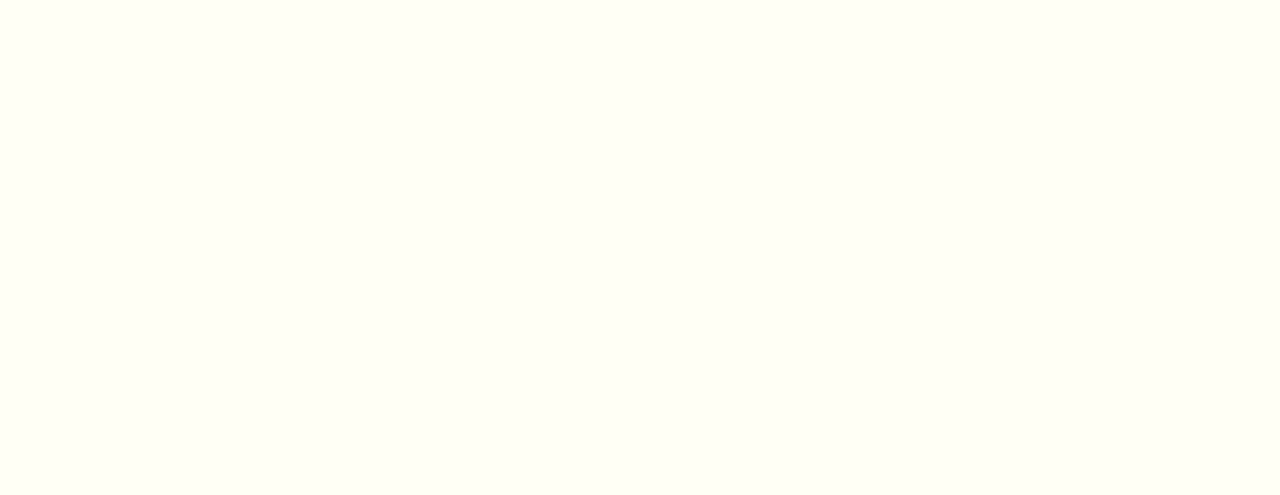
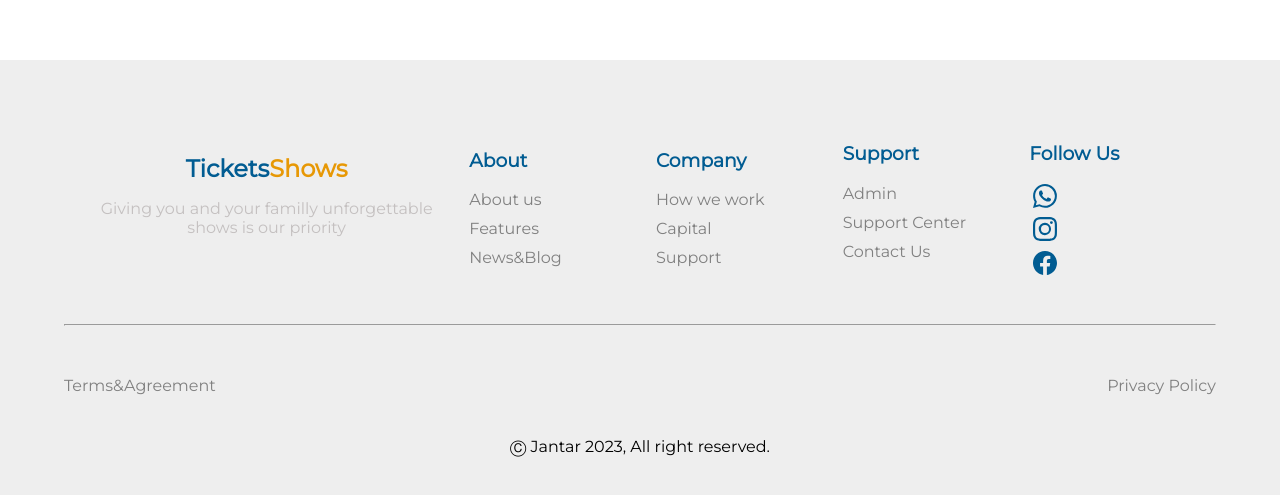
Before and after one commit to jantar25/Ticket-purchasing, a React (Create React App) app: page / in a window 1280 px wide. Shown: the part 749-1244 px from the top of the page. Before the commit the page ends 800 px from the top, so only its background shows below. Built offline with nearby package versions, Linux system fonts and the light colour scheme.

Commit message:
adding footer

```diff
--- a/src/Components/Footer/Footer.jsx
+++ b/src/Components/Footer/Footer.jsx
@@ -1,8 +1,54 @@
 import React from 'react'
+import { BsWhatsapp,BsInstagram,BsFacebook } from 'react-icons/bs'
+
+import './footer.css'
 
 const Footer = () => {
   return (
-    <div>Footer</div>
+    <div className="footer-container">
+            <div className="first-row">
+                <div className="column logo">
+                    <h2>Tickets<span className='logosecond'>Shows</span></h2>
+                    <p>Giving you and your familly unforgettable shows is our priority</p>
+                </div>
+                <div className="column">
+                    <div>
+                        <h3>About</h3>
+                        <a href="http://localhost:3000/">About us</a>
+                        <a href="http://localhost:3000/">Features</a>
+                        <a href="http://localhost:3000/">News&Blog</a>
+                    </div>
+                    <div>
+                        <h3>Company</h3>
+                        <a href="http://localhost:3000/">How we work</a>
+                        <a href="http://localhost:3000/">Capital</a>
+                        <a href="http://localhost:3000/">Support</a>
+                    </div>
+                </div>
+                <div className="column">
+                    <div>
+                        <h3>Support</h3>
+                        <a href="http://localhost:3000/">Admin</a>
+                        <a href="http://localhost:3000/">Support Center</a>
+                        <a href="http://localhost:3000/">Contact Us</a>
+                    </div>
+                    <div>
+                        <h3>Follow Us</h3>
+                        <div className="social"><BsWhatsapp /></div>
+                        <div className="social"><BsInstagram /></div>
+                        <div className="social"><BsFacebook /></div>
+                    </div>
+                </div>
+            </div>
+            <hr />
+            <div className="second-row">
+                <div className="contract">
+                    <a href="http://localhost:3000/">Terms&Agreement</a>
+                    <a href="http://localhost:3000/">Privacy Policy</a>
+                </div>
+                <p className="copyright">Ⓒ Jantar 2023, All right reserved.</p>
+            </div>
+    </div>
   )
 }
 
--- a/src/Components/Footer/footer.css
+++ b/src/Components/Footer/footer.css
@@ -0,0 +1,96 @@
+.footer-container {
+    padding: 2rem 5%;
+    background: #eee;
+    color: #015C92;
+}
+
+.footer-container a {
+    text-decoration: none;
+    display: block;
+    margin: 10px 0;
+    color: gray;
+    font-weight: 300;
+    font-size: 1rem;
+}
+
+.footer-container a:hover {
+    color: rgb(231, 152, 5);
+}
+
+.footer-container .first-row {
+    display: flex;
+    flex-direction: column;
+    padding: 2rem 0;
+}
+
+.footer-container .first-row .column {
+    flex: 1;
+    display: flex;
+    justify-content: flex-start;
+    align-items: flex-start;
+}
+
+.footer-container .first-row .column .social{
+    font-size: 1.5rem;
+    margin: .2rem;
+    transition: .5s ease-in;
+}
+
+.footer-container .first-row .column .social:hover {
+    color: #94aeee;
+}
+
+.footer-container .first-row .column div{
+    flex: 1;
+}
+
+
+.footer-container .second-row {
+    text-align: center;
+    padding: 2rem 0;
+}
+
+.footer-container .second-row .contract{
+    display: flex;
+    justify-content: space-between;
+    align-items: center;
+    margin-bottom: 2rem;
+}
+
+.footer-container .second-row p {
+    color: black;
+}
+
+.footer-container .logo {
+    display: flex;
+    justify-content: center;
+    flex-direction: column;
+    align-items: center;
+    text-align: center;
+    padding: 1rem;
+}
+
+.footer-container .logo h2 {
+    margin: 0 auto;
+}
+
+.footer-container .logo .logosecond {
+    color: rgb(231, 152, 5);
+}
+
+.footer-container .logo p {
+    text-align: center;
+    color: #c4c0c0;
+    font-size: 1rem;
+}
+
+@media only screen and (min-width: 847px) {
+    .footer-container .first-row {
+        flex-direction: row;
+        justify-content: space-between;
+        align-items: center;
+    }
+    .footer-container .first-row .column {
+        justify-content: space-around;
+    }
+}
--- a/src/Components/Shows/shows.css
+++ b/src/Components/Shows/shows.css
@@ -1,5 +1,6 @@
 .shows-container {
     padding: 0 5%;
+    min-height: calc(100vh - 90px);
 }
 
 .shows-container h3 {
--- a/src/index.css
+++ b/src/index.css
@@ -7,7 +7,7 @@ body {
   font-family: 'Montserrat', sans-serif;
   -webkit-font-smoothing: antialiased;
   -moz-osx-font-smoothing: grayscale;
-  background-color: #FFFFF5;
+  background-color: #fff;
 }
 
 code {
```
